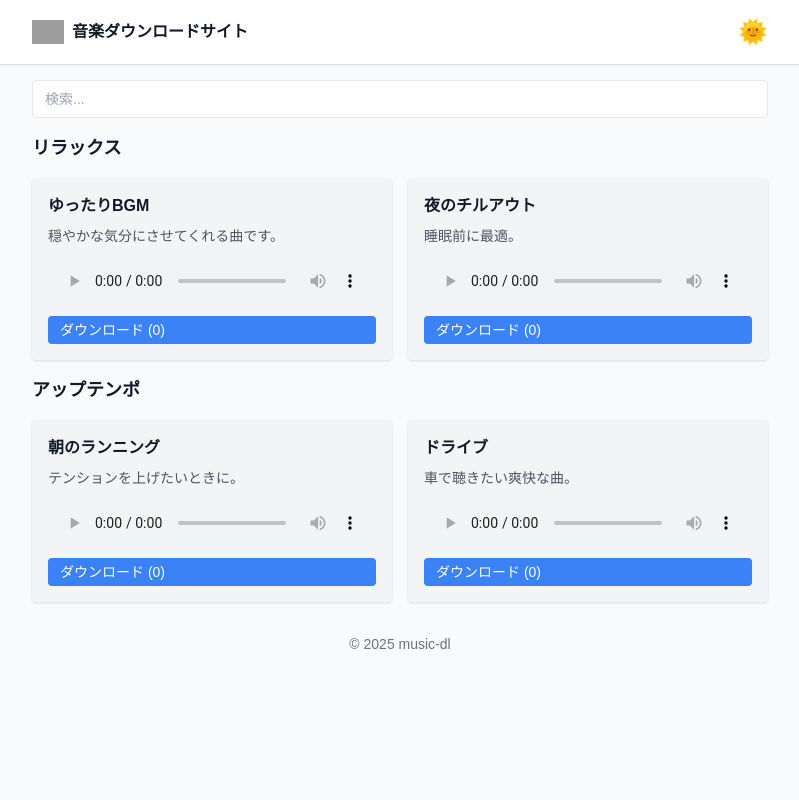
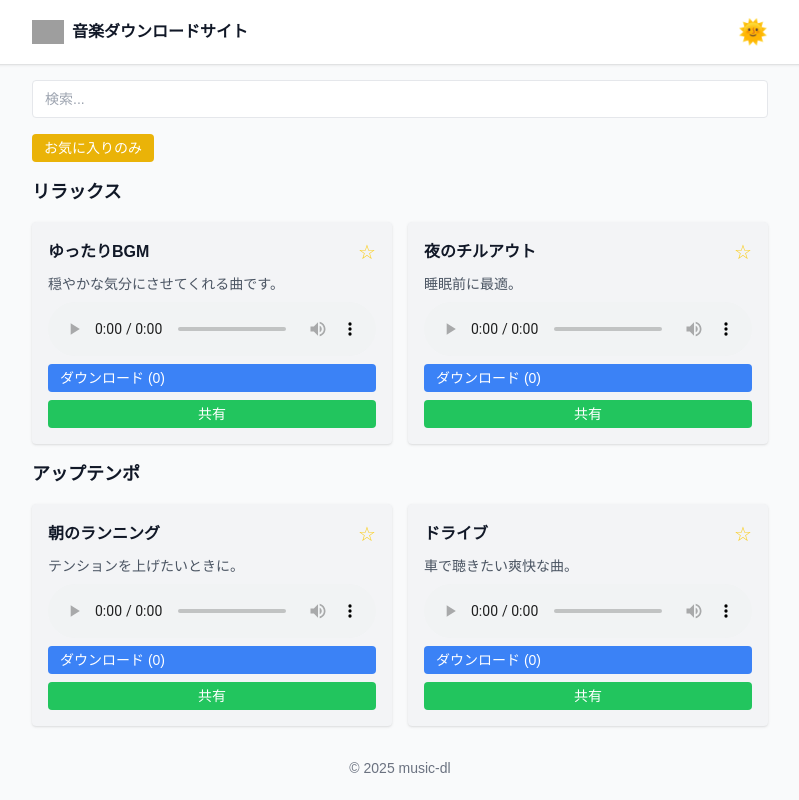
Before and after one commit to taimaruzen/music-dl, a Next.js app: page / in a window 1280 px wide. Shown: the whole page, without its empty margins (240-1039 px from the left). Built offline with nearby package versions, Linux system fonts and the light colour scheme; grey boxes are pictures that could not be loaded.

Commit message:
Add favorite filter and star toggle

```diff
--- a/pages/index.tsx
+++ b/pages/index.tsx
@@ -39,6 +39,27 @@ export default function Home() {
   const [search, setSearch] = useState('');
   const [isDark, setIsDark] = useState(false);
   const [counts, setCounts] = useState<Record<string, number>>({});
+  const [favorites, setFavorites] = useState<string[]>([]);
+  const [onlyFavorites, setOnlyFavorites] = useState(false);
+
+  const handleShare = async (track: Track) => {
+    const url = `${window.location.origin}/bgm/${track.file}`;
+    const data = { title: track.title, text: track.description, url };
+    if (navigator.share) {
+      try {
+        await navigator.share(data);
+      } catch (e) {
+        console.error(e);
+      }
+    } else {
+      const twitter =
+        'https://twitter.com/intent/tweet?text=' +
+        encodeURIComponent(track.title) +
+        '&url=' +
+        encodeURIComponent(url);
+      window.open(twitter, '_blank');
+    }
+  };
 
   useEffect(() => {
     const saved = localStorage.getItem('downloadCounts');
@@ -48,8 +69,19 @@ export default function Home() {
   }, []);
 
   useEffect(() => {
+    const savedFav = localStorage.getItem('favorites');
+    if (savedFav) {
+      setFavorites(JSON.parse(savedFav));
+    }
+  }, []);
+
+  useEffect(() => {
     localStorage.setItem('downloadCounts', JSON.stringify(counts));
   }, [counts]);
+
+  useEffect(() => {
+    localStorage.setItem('favorites', JSON.stringify(favorites));
+  }, [favorites]);
 
   useEffect(() => {
     const root = document.documentElement;
@@ -60,13 +92,23 @@ export default function Home() {
     }
   }, [isDark]);
 
-  const filtered = tracks.filter((t) =>
-    (t.title + t.description).toLowerCase().includes(search.toLowerCase())
+  const filtered = tracks.filter(
+    (t) =>
+      (t.title + t.description)
+        .toLowerCase()
+        .includes(search.toLowerCase()) &&
+      (!onlyFavorites || favorites.includes(t.file))
   );
   const categories = Array.from(new Set(filtered.map((t) => t.category)));
 
   const handleDownload = (file: string) => {
     setCounts((prev) => ({ ...prev, [file]: (prev[file] || 0) + 1 }));
+  };
+
+  const toggleFavorite = (file: string) => {
+    setFavorites((prev) =>
+      prev.includes(file) ? prev.filter((f) => f !== file) : [...prev, file]
+    );
   };
 
   return (
@@ -90,6 +132,12 @@ export default function Home() {
           onChange={(e) => setSearch(e.target.value)}
           className="border rounded px-3 py-2 text-sm focus:outline-none"
         />
+        <button
+          onClick={() => setOnlyFavorites(!onlyFavorites)}
+          className="px-3 py-1 text-sm bg-yellow-500 hover:bg-yellow-600 text-white rounded self-start"
+        >
+          {onlyFavorites ? 'すべて表示' : 'お気に入りのみ'}
+        </button>
         {categories.map((cat) => (
           <section key={cat} className="flex flex-col gap-2">
             <h2 className="text-lg font-bold mb-2">{cat}</h2>
@@ -101,7 +149,15 @@ export default function Home() {
                     key={track.file}
                     className="bg-gray-100 dark:bg-gray-800 rounded p-4 shadow transform transition duration-300 hover:scale-105 flex flex-col gap-2"
                   >
-                    <h3 className="font-semibold">{track.title}</h3>
+                    <div className="flex justify-between items-center">
+                      <h3 className="font-semibold">{track.title}</h3>
+                      <button
+                        onClick={() => toggleFavorite(track.file)}
+                        className="text-yellow-400 text-xl"
+                      >
+                        {favorites.includes(track.file) ? '★' : '☆'}
+                      </button>
+                    </div>
                     <p className="text-sm text-gray-600 dark:text-gray-300">
                       {track.description}
                     </p>
@@ -118,6 +174,12 @@ export default function Home() {
                     >
                       ダウンロード ({counts[track.file] || 0})
                     </a>
+                    <button
+                      onClick={() => handleShare(track)}
+                      className="px-3 py-1 text-sm bg-green-500 hover:bg-green-600 text-white rounded"
+                    >
+                      共有
+                    </button>
                   </div>
                 ))}
             </div>
```
